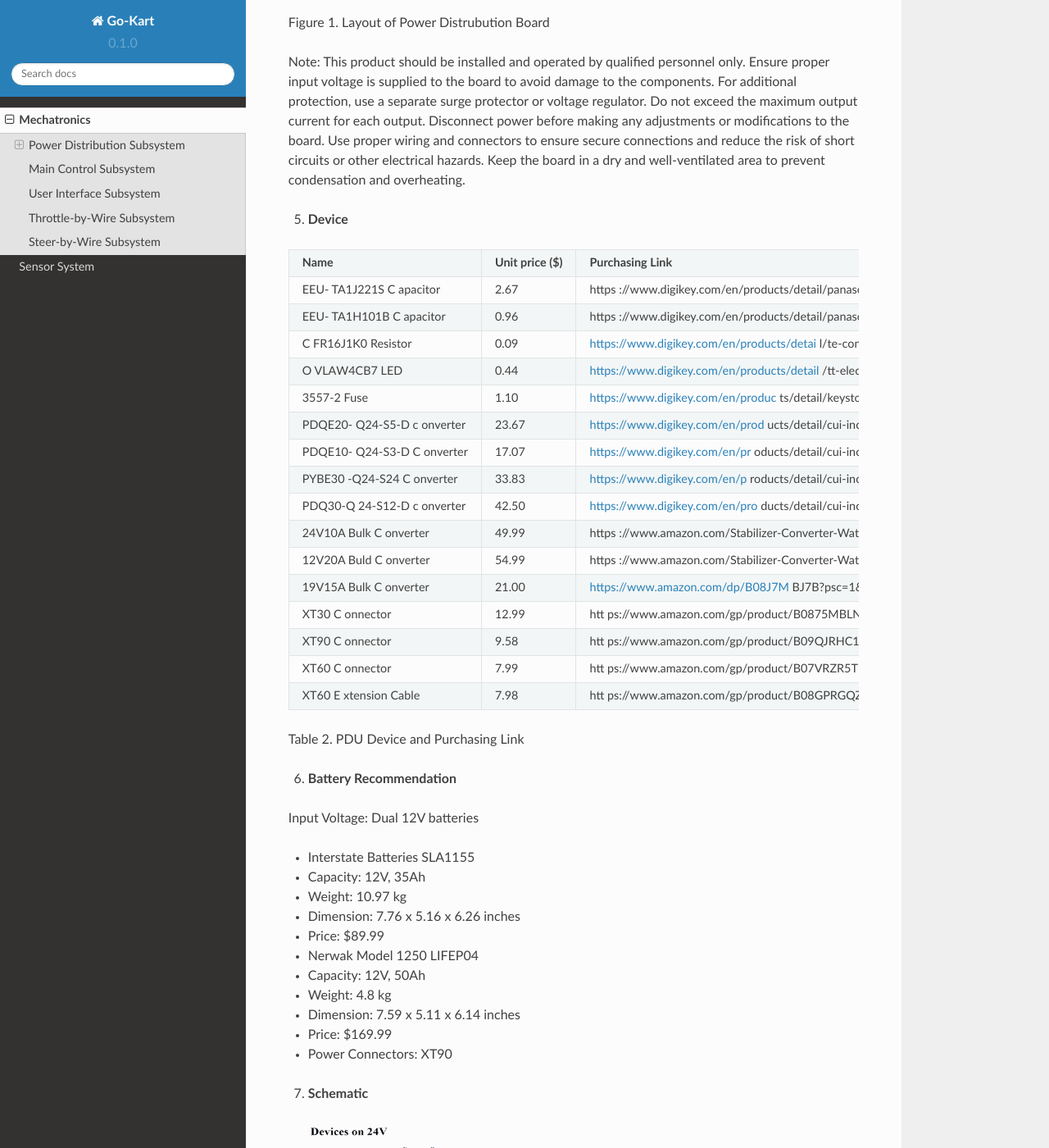
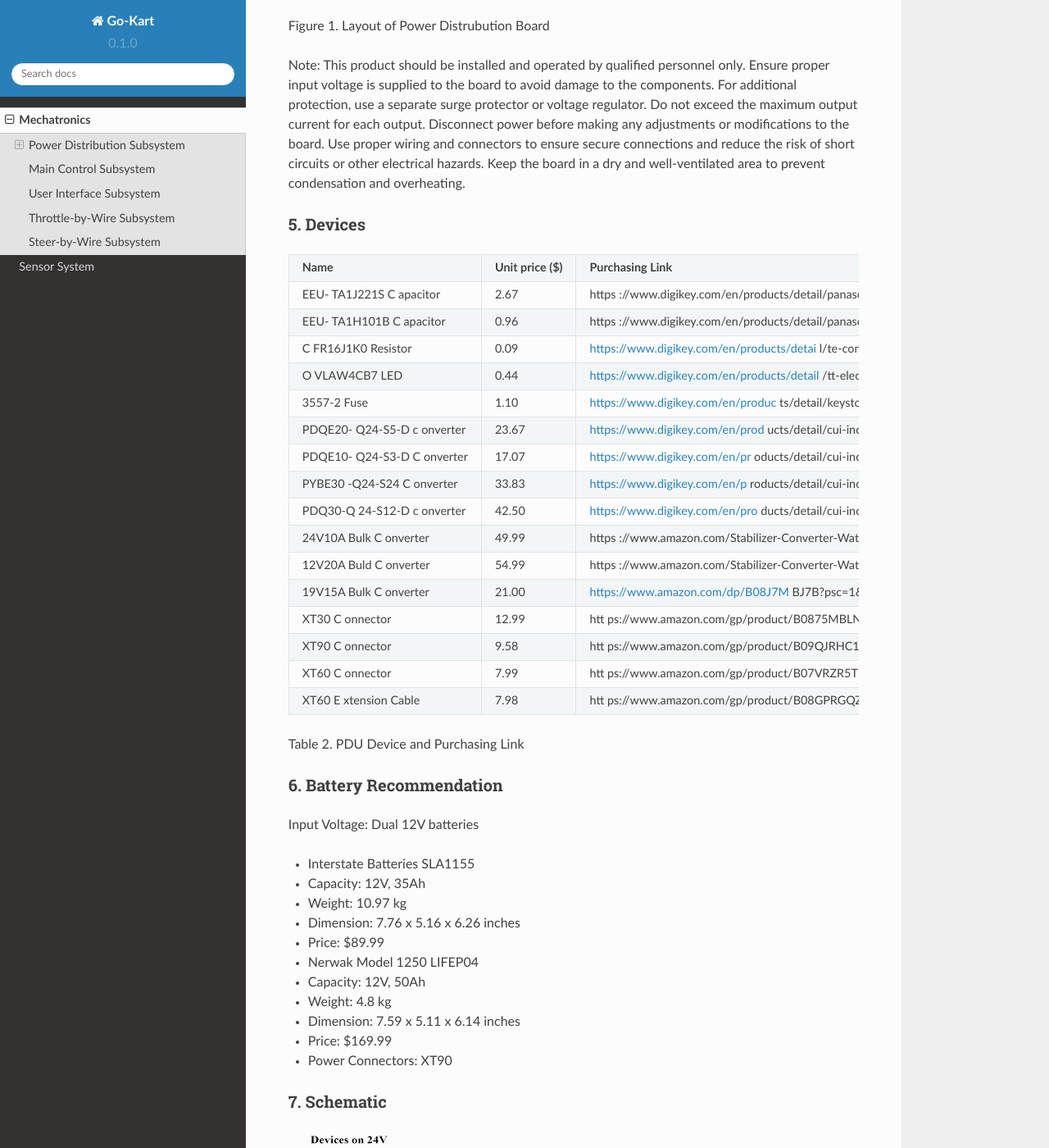
Before and after one commit to mlab-upenn/Go-Kart, a Sphinx documentation site: the page built from docs/source/usage.rst, in a window 1280 px wide and 1400 px high, scrolled down 2495 px. Shown: the whole window at 82% size. Built offline with Sphinx 7.4.7 and the Read the Docs theme 2.0.0, drawn with Linux system fonts in a browser that asks for light colours; pages that are not in the unit, such as notebooks, are missing from menus.

Commit message:
Update usage.rst

```diff
--- a/docs/source/usage.rst
+++ b/docs/source/usage.rst
@@ -56,7 +56,7 @@ The Power Distribution Unit (PDU) V3, designed for the Autoware Autonomous Gokar
 .. image:: Gokart_Control_Power_V3.png
 
 3. Specification of Board
-++++++++++++++++++++++
+~~~~~~~~~~~~~~~~~~~~~~~~~~~~~~~~~~~~~~~~~~~~
 
 
 +------------------------+-------------------+
@@ -82,7 +82,8 @@ The Power Distribution Unit (PDU) V3, designed for the Autoware Autonomous Gokar
 +------------------------+-------------------+
 
 
-4. **Layout**
+4. Layout
+~~~~~~~~~~~~~~~~~~~~~~
 
 .. image:: vertopal_89473492f87843d38ce69ba576e4f6e0/media/image2.png
    :width: 7.5in
@@ -100,7 +101,8 @@ circuits or other electrical hazards. Keep the board in a dry and
 well-ventilated area to prevent condensation and overheating.
 
 
-5. **Device**
+5. Devices
+~~~~~~~~~~~~~~~
 
 +----------+-----------+-----------------------------------------------+
 | **Name** | **Unit    | **Purchasing Link**                           |
@@ -183,7 +185,8 @@ well-ventilated area to prevent condensation and overheating.
 
 Table 2. PDU Device and Purchasing Link
 
-6. **Battery Recommendation**
+6. Battery Recommendation
+~~~~~~~~~~~~~~~~~~~~~~~~~~
 
 Input Voltage: Dual 12V batteries
 
@@ -209,7 +212,8 @@ Input Voltage: Dual 12V batteries
 
 -  Power Connectors: XT90
 
-7. **Schematic**
+7. Schematic
+~~~~~~~~~~~~~~~~~~~~~~
 
 ..
 
```
